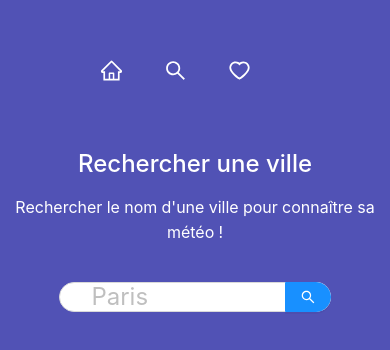
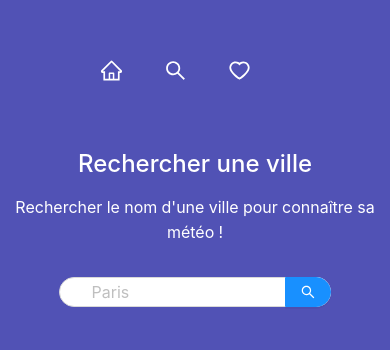
Before and after one commit to Lauraquat/app-meteo, a React (Create React App) app: page /search in a window 390 px wide. Shown: the top 350 px of the page. Built offline with nearby package versions, Linux system fonts and the light colour scheme.

Commit message:
dernier fix affichage

```diff
--- a/src/assets/cardFavorite.css
+++ b/src/assets/cardFavorite.css
@@ -23,7 +23,7 @@
     font-size: 1.6em;
 }
 
-.cardFavorite h4 {
+.cardFavorite .cardDetails {
     color: white;
     width: 100%;
     display: flex;
@@ -31,14 +31,14 @@
     padding-bottom: 20px;
 }
 
-.cardFavorite b , p {
+.cardFavorite p {
     padding-top: 30px;
 }
 
 .favoriteContainer{
     background-color: #41399b;
     border-radius: 25px;
-    width: 60%;
+    width: 80%;
     display: flex;
     flex-direction: row;
     align-items: center;
@@ -62,7 +62,7 @@
     font-size: large;
 }
 
-@media (max-width: 767px) {
+@media (max-width: 1024px) {
      .favoriteContainer{
         width: 80%;
         display: flex;
@@ -70,10 +70,11 @@
         padding-bottom: 2rem;
     }
 
-    .cardDetails{
+
+    .cardFavorite .cardDetails{
         display: flex;
         flex-direction: column;
-        gap: 10px;
+        padding: 0;
     }
 
     .cardFavorite h4 {
@@ -85,15 +86,14 @@
         padding-bottom: 10px;
     }
 
-    .cardFavorite b {
+    .cardFavorite .city {
         font-size: xx-large;
         margin-bottom: 2rem;
     }
 
-    .cardFavorite b , p {
+    .cardFavorite p {
         text-align: center;
         padding-top: 0px;
-        padding-bottom: 5px;
     }
 
     .deleteButton span {
--- a/src/assets/searchStyle.css
+++ b/src/assets/searchStyle.css
@@ -92,6 +92,9 @@ body {
 
     .ant-input {
         height: 30px;
+        font-size: medium;
+        padding-left: 2rem;
+
     }
 
     .ant-btn, .ant-btn-primary, .ant-input-search-button, .ant-input-group-addon {
--- a/src/components/CardFavorite.jsx
+++ b/src/components/CardFavorite.jsx
@@ -5,12 +5,10 @@ function CardFavorite({city, description, icon, temperature}){
     return(
         <div className="cardFavorite" >
             <div className="cardDetails">
-                <h4>
-                    <b>{city}</b>
-                    <p>{temperature + " °C"}</p>
-                    <p>{description }</p>
-                    <img src={"http://openweathermap.org/img/wn/"+ icon +"@2x.png"}></img>
-                 </h4>
+                <p className="city">{city}</p>
+                <p>{temperature + " °C"}</p>
+                <p>{description }</p>
+                <img src={"http://openweathermap.org/img/wn/"+ icon +"@2x.png"}></img>
             </div>
         </div>
     );
```
